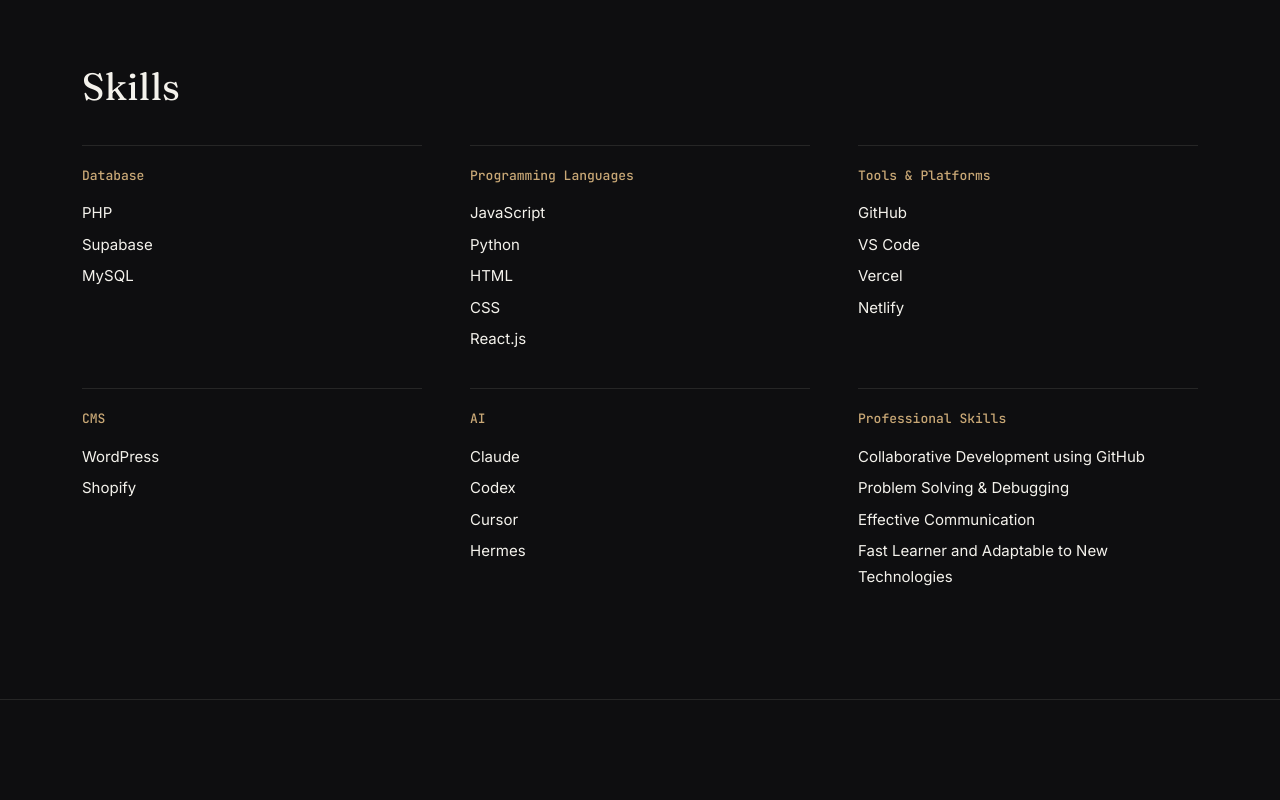
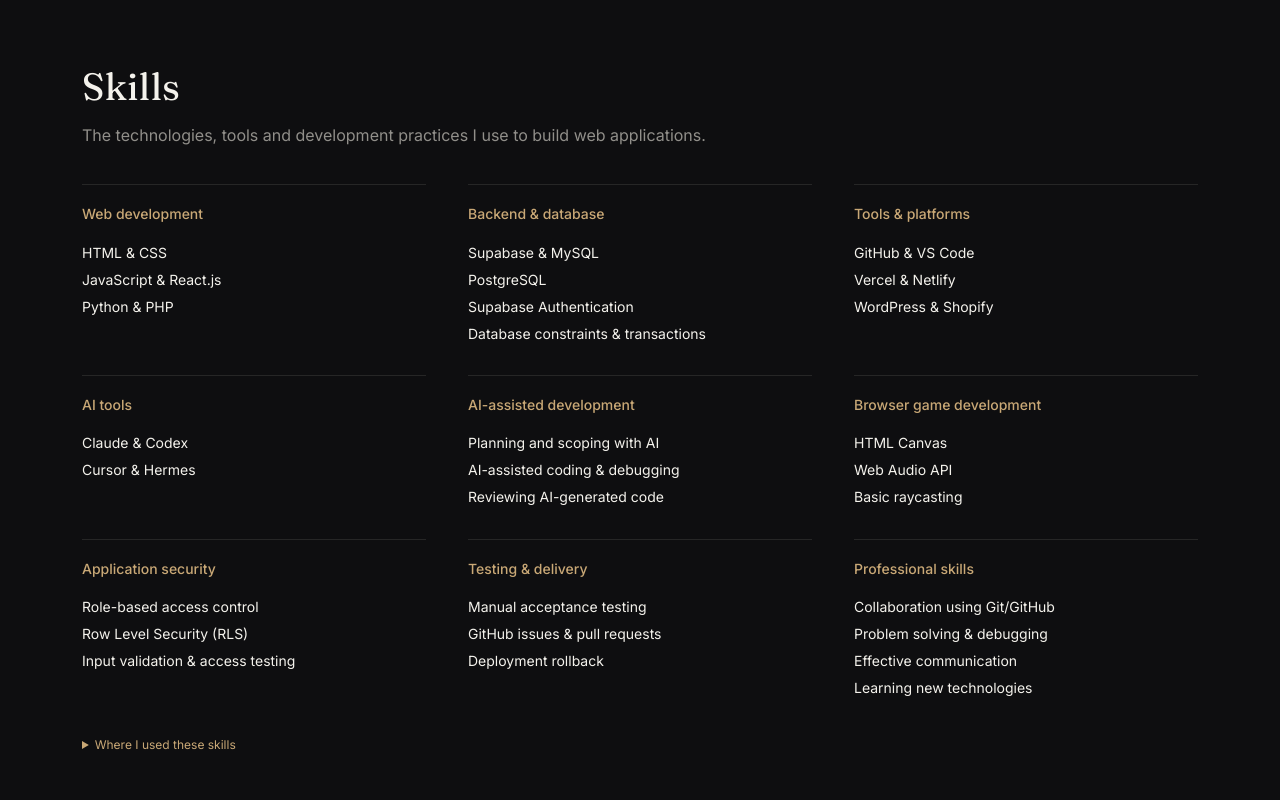
Before and after one commit to barnardverb-cy/portfolio, a plain HTML site: page index.html in a window 1280 px wide. Shown: the part 3540-4340 px from the top of the page. Drawn offline with Linux system fonts and the light colour scheme.

Commit message:
feat: expand skills with AI-assisted project experience

```diff
--- a/index.html
+++ b/index.html
@@ -190,60 +190,86 @@
 <section id="skills" aria-labelledby="skills-title">
   <div class="wrap">
     <h2 id="skills-title" class="section-title">Skills</h2>
+    <p class="skills-intro">The technologies, tools and development practices I use to build web applications.</p>
     <div class="skills-grid">
       <div class="skill-group">
-        <h3>Database</h3>
+        <h3>Web development</h3>
         <ul>
-          <li>PHP</li>
-          <li>Supabase</li>
-          <li>MySQL</li>
+          <li>HTML &amp; CSS</li>
+          <li>JavaScript &amp; React.js</li>
+          <li>Python &amp; PHP</li>
         </ul>
       </div>
       <div class="skill-group">
-        <h3>Programming Languages</h3>
+        <h3>Backend &amp; database</h3>
         <ul>
-          <li>JavaScript</li>
-          <li>Python</li>
-          <li>HTML</li>
-          <li>CSS</li>
-          <li>React.js</li>
+          <li>Supabase &amp; MySQL</li>
+          <li>PostgreSQL</li>
+          <li>Supabase Authentication</li>
+          <li>Database constraints &amp; transactions</li>
         </ul>
       </div>
       <div class="skill-group">
-        <h3>Tools &amp; Platforms</h3>
+        <h3>Tools &amp; platforms</h3>
         <ul>
-          <li>GitHub</li>
-          <li>VS Code</li>
-          <li>Vercel</li>
-          <li>Netlify</li>
+          <li>GitHub &amp; VS Code</li>
+          <li>Vercel &amp; Netlify</li>
+          <li>WordPress &amp; Shopify</li>
         </ul>
       </div>
       <div class="skill-group">
-        <h3>CMS</h3>
+        <h3>AI tools</h3>
         <ul>
-          <li>WordPress</li>
-          <li>Shopify</li>
+          <li>Claude &amp; Codex</li>
+          <li>Cursor &amp; Hermes</li>
         </ul>
       </div>
       <div class="skill-group">
-        <h3>AI</h3>
+        <h3>AI-assisted development</h3>
         <ul>
-          <li>Claude</li>
-          <li>Codex</li>
-          <li>Cursor</li>
-          <li>Hermes</li>
+          <li>Planning and scoping with AI</li>
+          <li>AI-assisted coding &amp; debugging</li>
+          <li>Reviewing AI-generated code</li>
         </ul>
       </div>
       <div class="skill-group">
-        <h3>Professional Skills</h3>
+        <h3>Browser game development</h3>
         <ul>
-          <li>Collaborative Development using GitHub</li>
-          <li>Problem Solving &amp; Debugging</li>
-          <li>Effective Communication</li>
-          <li>Fast Learner and Adaptable to New Technologies</li>
+          <li>HTML Canvas</li>
+          <li>Web Audio API</li>
+          <li>Basic raycasting</li>
+        </ul>
+      </div>
+      <div class="skill-group">
+        <h3>Application security</h3>
+        <ul>
+          <li>Role-based access control</li>
+          <li>Row Level Security (RLS)</li>
+          <li>Input validation &amp; access testing</li>
+        </ul>
+      </div>
+      <div class="skill-group">
+        <h3>Testing &amp; delivery</h3>
+        <ul>
+          <li>Manual acceptance testing</li>
+          <li>GitHub issues &amp; pull requests</li>
+          <li>Deployment rollback</li>
+        </ul>
+      </div>
+      <div class="skill-group">
+        <h3>Professional skills</h3>
+        <ul>
+          <li>Collaboration using Git/GitHub</li>
+          <li>Problem solving &amp; debugging</li>
+          <li>Effective communication</li>
+          <li>Learning new technologies</li>
         </ul>
       </div>
     </div>
+    <details class="skills-examples">
+      <summary>Where I used these skills</summary>
+      <p>Pest Patrol: Canvas and Web Audio. Night Shift: raycasting. Inventory System: authentication, RLS and stock transactions.</p>
+    </details>
   </div>
 </section>
 
--- a/style.css
+++ b/style.css
@@ -464,31 +464,56 @@ h2.section-title
 #skills {
   scroll-margin-top:84px;
 }
+.skills-intro {
+  max-width:700px;
+  margin-top:14px;
+  color:var(--muted);
+}
 .skills-grid {
   display:grid;
   grid-template-columns:repeat(3, minmax(0, 1fr));
-  gap:36px 48px;
+  gap:30px 42px;
   margin-top:36px;
 }
 .skill-group {
+  min-width:0;
   border-top:1px solid var(--line);
-  padding-top:20px;
+  padding-top:18px;
 }
 .skill-group h3 {
   color:var(--accent);
-  font-family:var(--font-mono);
-  font-size:13px;
+  font-family:var(--font-body);
+  font-size:14px;
   font-weight:500;
-  margin-bottom:14px;
+  margin-bottom:15px;
 }
 .skill-group ul {
   list-style:none;
   color:var(--text);
-  font-size:15px;
-  line-height:1.7;
+  font-size:14px;
+  line-height:1.65;
 }
 .skill-group li + li {
-  margin-top:6px;
+  margin-top:4px;
+}
+.skills-examples {
+  margin-top:24px;
+  font-size:12px;
+}
+.skills-examples summary {
+  width:fit-content;
+  padding:12px 0;
+  color:var(--accent);
+  cursor:pointer;
+}
+.skills-examples summary:focus-visible {
+  outline:2px solid var(--accent);
+  outline-offset:4px;
+}
+.skills-examples p {
+  max-width:80ch;
+  color:var(--muted);
+  margin-top:4px;
 }
 @media (max-width:860px) {
   .skills-grid { grid-template-columns:repeat(2, minmax(0, 1fr)); }
```
